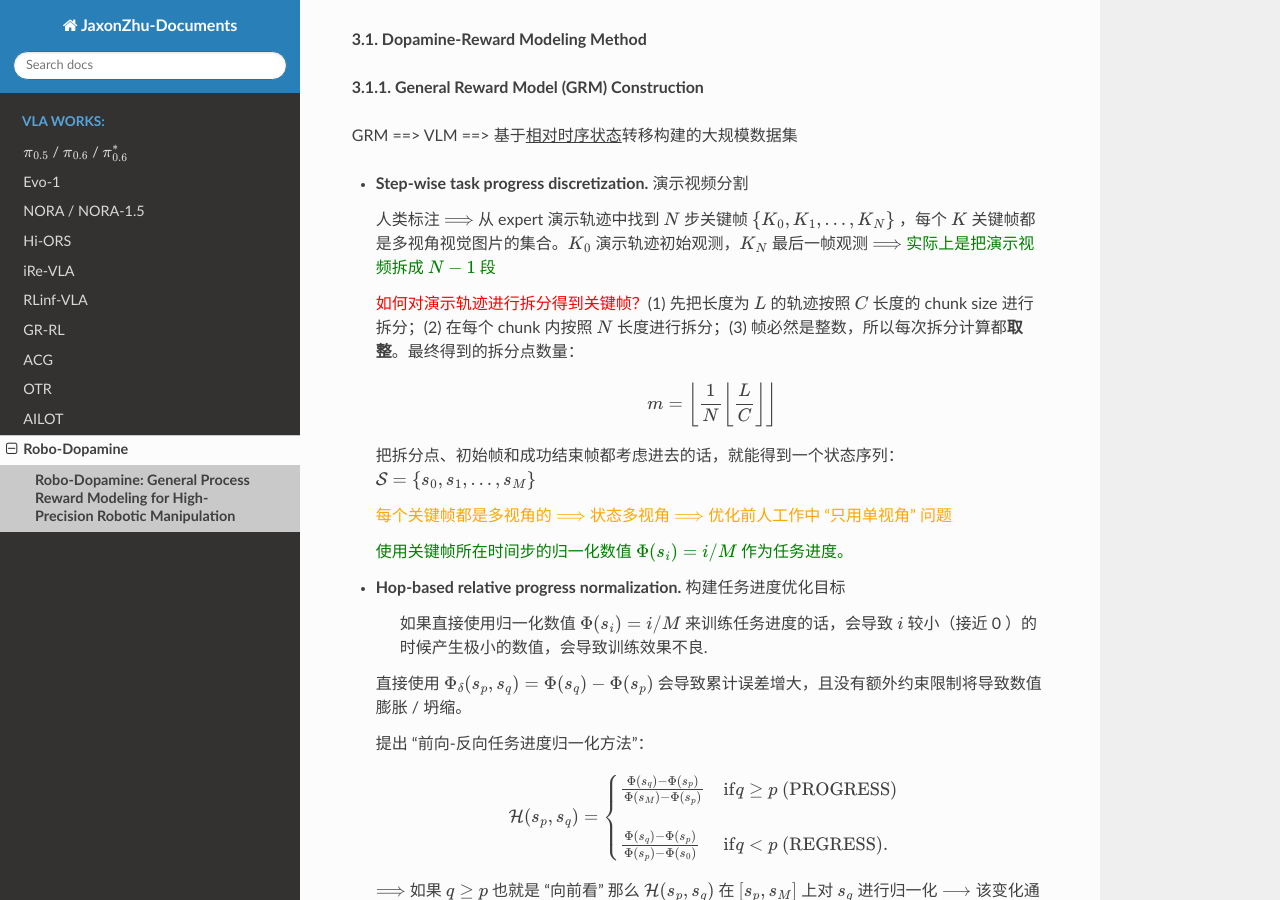
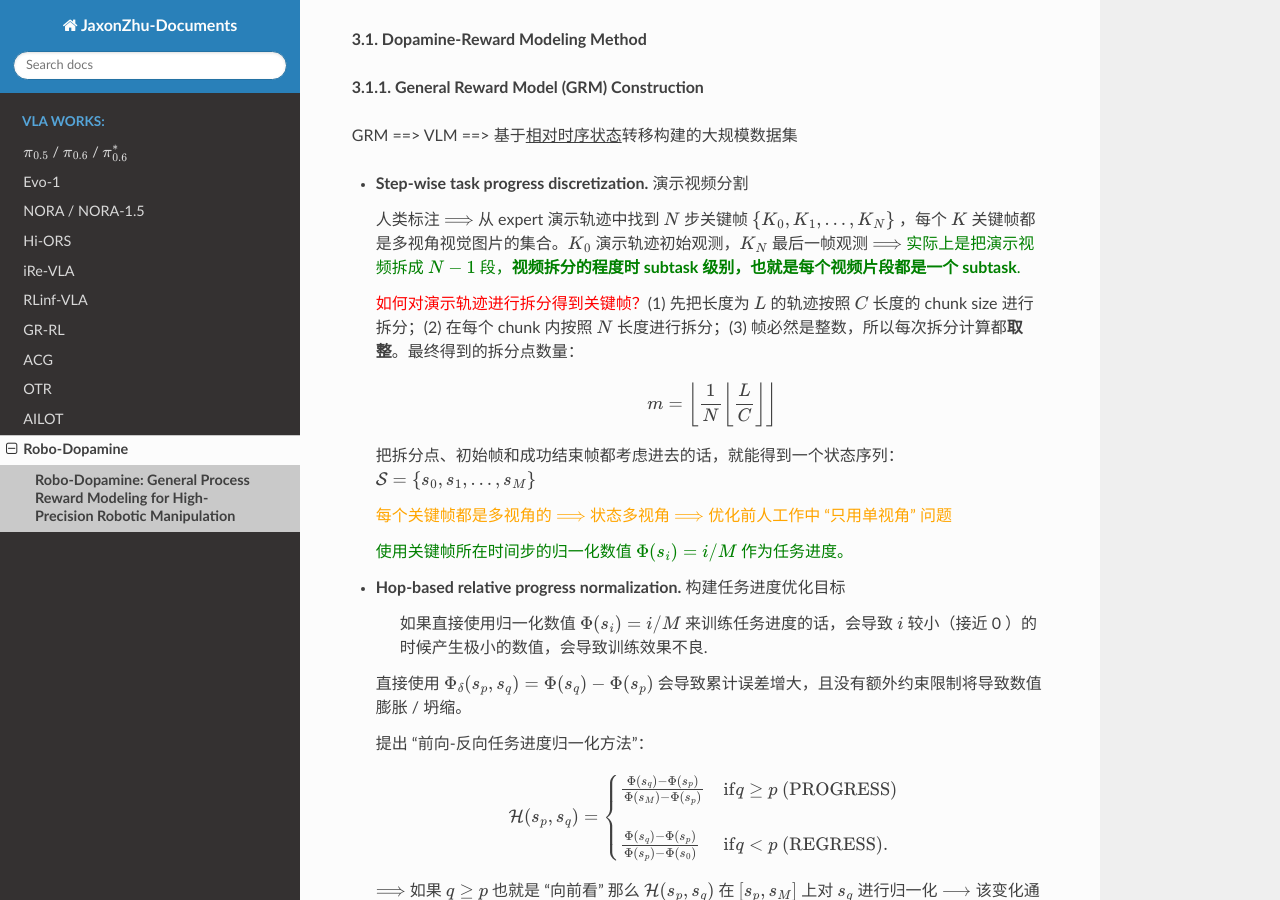
Before and after one commit to JaxonZhu/my-docs, a Sphinx documentation site: the page built from docs/source/Robo-Dopamine-paper.md, in a window 1280 px wide and 900 px high, scrolled down 2198 px. Built offline with Sphinx 7.4.7 and the Read the Docs theme 3.1.0, drawn with Linux system fonts in a browser that asks for light colours; pages that are not in the unit, such as notebooks, are missing from menus.

Commit message:
2026.01.13 / aw-win / modify a fig and some descriptions in RoboDopamine

```diff
--- a/docs/source/Robo-Dopamine-paper.md
+++ b/docs/source/Robo-Dopamine-paper.md
@@ -72,7 +72,7 @@ GRM ==> VLM ==> 基于<u>相对时序状态</u>转移构建的大规模数据集
 
 - **Step-wise task progress discretization.** 演示视频分割
 
-  人类标注 $\Longrightarrow$ 从 expert 演示轨迹中找到 $N$ 步关键帧 $\{K_0,K_1,\ldots,K_N\}$ ，每个 $K$ 关键帧都是多视角视觉图片的集合。$K_0$ 演示轨迹初始观测，$K_N$ 最后一帧观测 $\Longrightarrow$ <font color=green>实际上是把演示视频拆成 $N-1$ 段</font>
+  人类标注 $\Longrightarrow$ 从 expert 演示轨迹中找到 $N$ 步关键帧 $\{K_0,K_1,\ldots,K_N\}$ ，每个 $K$ 关键帧都是多视角视觉图片的集合。$K_0$ 演示轨迹初始观测，$K_N$ 最后一帧观测 $\Longrightarrow$ <font color=green>实际上是把演示视频拆成 $N-1$ 段，**视频拆分的程度时 subtask 级别，也就是每个视频片段都是一个 subtask**.</font>
 
   <font color=red>如何对演示轨迹进行拆分得到关键帧？</font>(1) 先把长度为 $L$ 的轨迹按照 $C$ 长度的 chunk size 进行拆分；(2) 在每个 chunk 内按照 $N$ 长度进行拆分；(3) 帧必然是整数，所以每次拆分计算都**取整**。最终得到的拆分点数量：
 
```
Also changed, not shown: docs/source/images/RoboDopamine/RoboDopamine-2.png.
